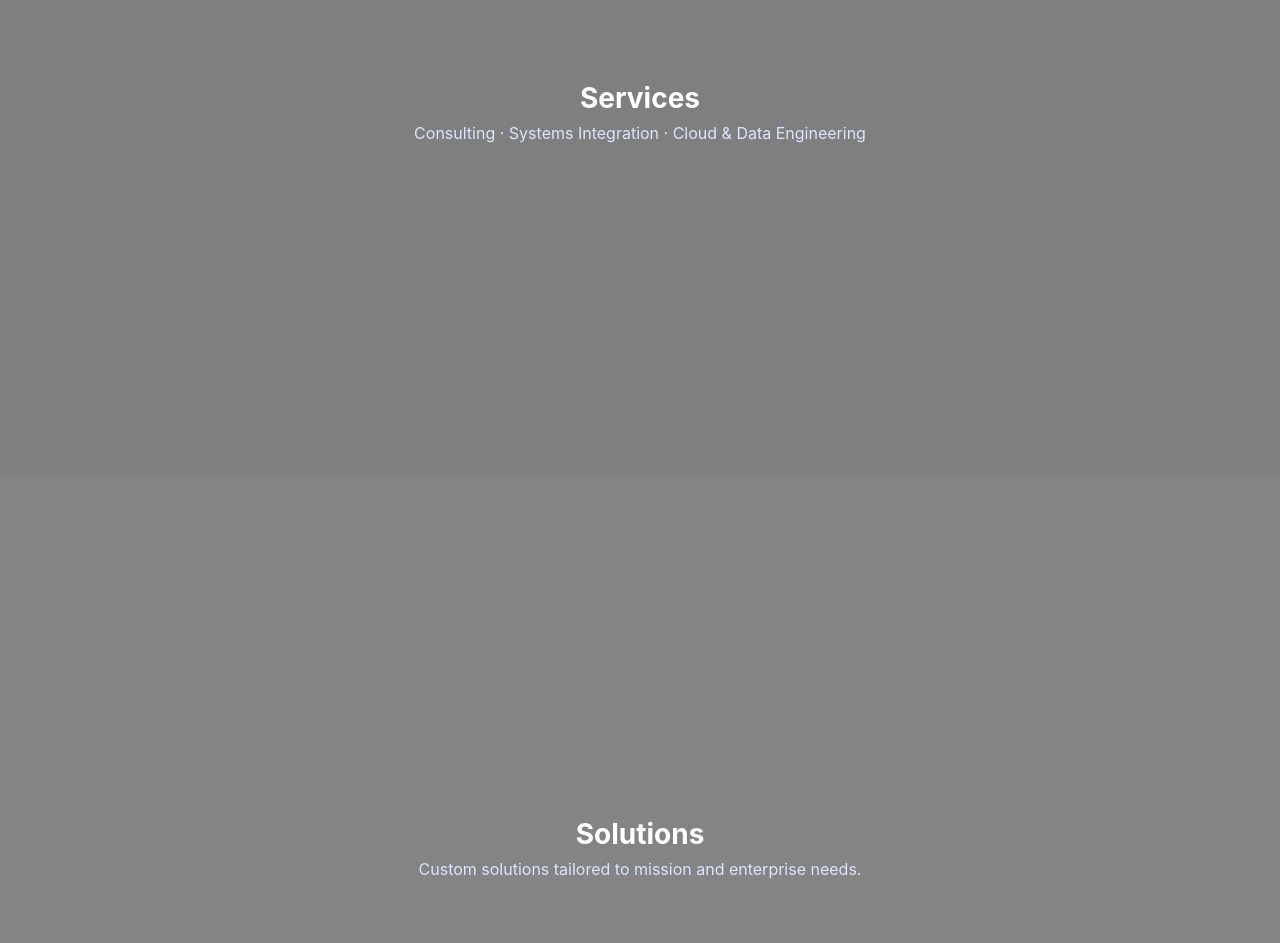
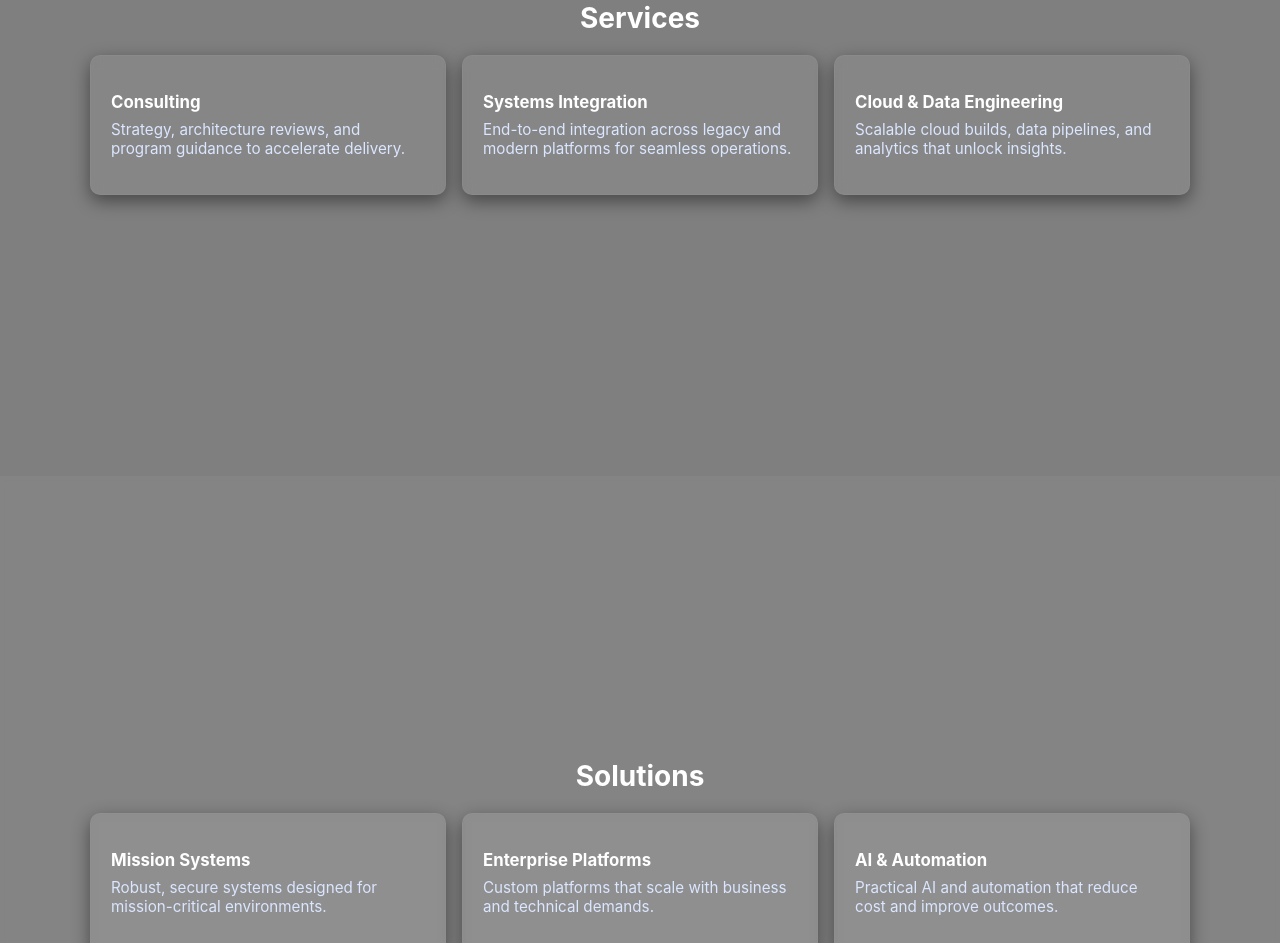
Before and after one commit to johnmbernard/synapse-solutions, a React (Create React App) app: page / in a window 1280 px wide. Shown: the part 1060-2003 px from the top of the page. Built offline with nearby package versions, Linux system fonts and the light colour scheme.

Commit message:
added cards to services/solutions

```diff
--- a/src/components/Landing.js
+++ b/src/components/Landing.js
@@ -44,7 +44,7 @@ export default function Landing({ logo }) {
       <section id="home" data-section className="section hero">
         <div className="hero-inner">
           <h1>Synapse Solutions</h1>
-          <p>Engineering modern solutions for complex problems.</p>
+          <p>Engineering the pathways that power innovation.</p>
           <div className="cta">
             <button className="btn primary" onClick={() => scrollTo('services')}>Get Started</button>
             <button className="btn outline" onClick={() => scrollTo('about')}>Learn More</button>
@@ -52,17 +52,45 @@ export default function Landing({ logo }) {
         </div>
       </section>
 
-      <section id="services" data-section className="section">
+      {/* Services section updated to show cards under the hero */}
+      <section id="services" data-section className="section section-cards">
         <div className="container">
           <h2>Services</h2>
-          <p>Consulting · Systems Integration · Cloud & Data Engineering</p>
+          <div className="card-grid">
+            <article className="card">
+              <h3>Consulting</h3>
+              <p>Strategy, architecture reviews, and program guidance to accelerate delivery.</p>
+            </article>
+            <article className="card">
+              <h3>Systems Integration</h3>
+              <p>End-to-end integration across legacy and modern platforms for seamless operations.</p>
+            </article>
+            <article className="card">
+              <h3>Cloud & Data Engineering</h3>
+              <p>Scalable cloud builds, data pipelines, and analytics that unlock insights.</p>
+            </article>
+          </div>
         </div>
       </section>
 
-      <section id="solutions" data-section className="section alt">
+      {/* Solutions section updated to show cards as well */}
+      <section id="solutions" data-section className="section alt section-cards">
         <div className="container">
           <h2>Solutions</h2>
-          <p>Custom solutions tailored to mission and enterprise needs.</p>
+          <div className="card-grid">
+            <article className="card">
+              <h3>Mission Systems</h3>
+              <p>Robust, secure systems designed for mission-critical environments.</p>
+            </article>
+            <article className="card">
+              <h3>Enterprise Platforms</h3>
+              <p>Custom platforms that scale with business and technical demands.</p>
+            </article>
+            <article className="card">
+              <h3>AI & Automation</h3>
+              <p>Practical AI and automation that reduce cost and improve outcomes.</p>
+            </article>
+          </div>
         </div>
       </section>
 
--- a/src/components/landing.css
+++ b/src/components/landing.css
@@ -137,3 +137,58 @@ html {
   .hero h1 { font-size: 1.6rem; }
   .section { padding: 4rem 1rem; }
 }
+
+/* ...existing code... */
+
+/* Card grid for Services / Solutions */
+.section-cards .container {
+  width: 100%;
+  max-width: 1100px;
+  margin: 0 auto;
+}
+
+.card-grid {
+  display: grid;
+  grid-template-columns: repeat(auto-fit, minmax(220px, 1fr));
+  gap: 1rem;
+  margin-top: 1.25rem;
+}
+
+/* individual card */
+.card {
+  background: rgba(255,255,255,0.06);
+  padding: 1.25rem;
+  border-radius: 10px;
+  box-shadow: 0 6px 18px rgba(0,0,0,0.45);
+  transition: transform 180ms ease, box-shadow 180ms ease, background 180ms ease;
+  text-align: left;
+  min-height: 140px;
+  display: flex;
+  flex-direction: column;
+  justify-content: center;
+  backdrop-filter: blur(6px);
+  border: 1px solid rgba(255,255,255,0.03);
+}
+
+.card h3 {
+  margin: 0 0 0.5rem 0;
+  font-size: 1.05rem;
+  color: #fff;
+}
+
+.card p {
+  margin: 0;
+  color: #dbe6ff;
+  font-size: 0.95rem;
+}
+
+.card:hover {
+  transform: translateY(-6px);
+  box-shadow: 0 14px 30px rgba(0,0,0,0.55);
+  background: rgba(255,255,255,0.08);
+}
+
+/* tighten spacing so cards sit just under the hero visually */
+.hero + .section-cards { padding-top: 2.25rem; }
+
+/* ...existing code... */
```
